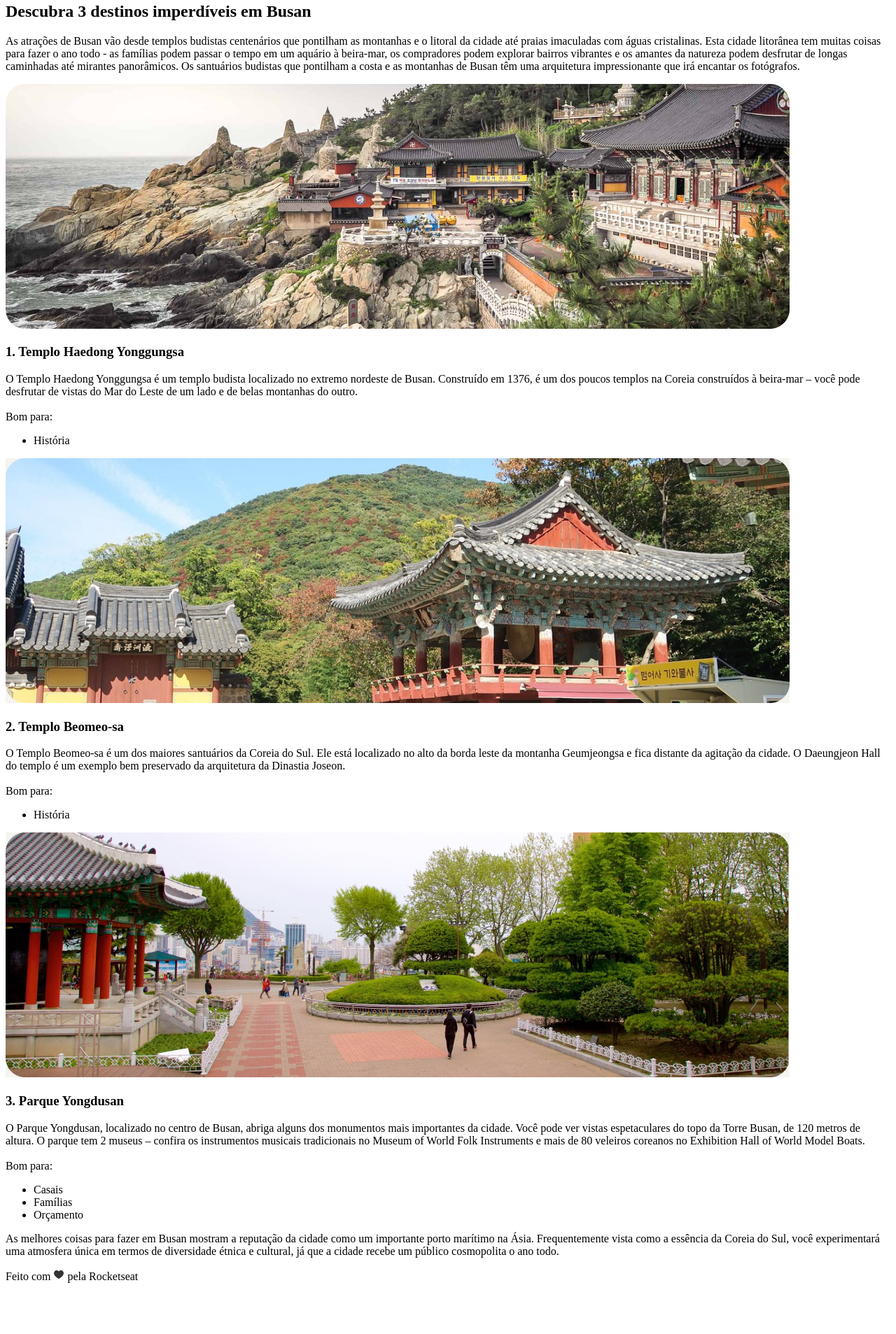
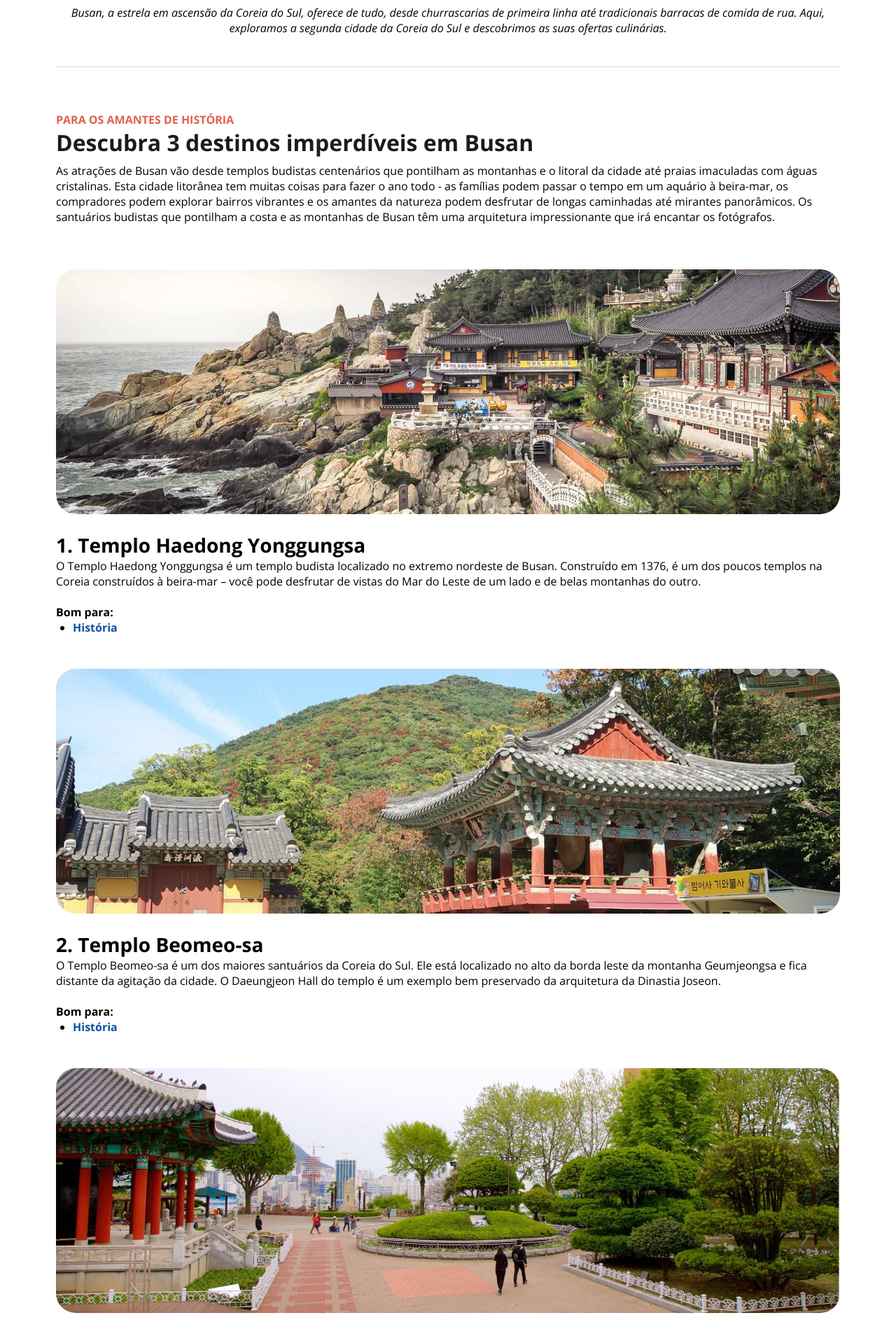
Before and after one commit to natan-rs/desafio-local-turistico, a plain HTML site: page index.html in a window 1280 px wide. Shown: the part 893-2800 px from the top of the page at 70% size. Before the commit the page ends 2735 px from the top, so only its background shows below. Drawn offline with nearby package versions, Linux system fonts and the light colour scheme; a web font is replaced by a local one.

Commit message:
melhorando a estrutura html; adicionando style.css

```diff
--- a/index.html
+++ b/index.html
@@ -1,9 +1,15 @@
 <!DOCTYPE html>
 <html lang="pt-br">
 <head>
+  <link rel="preconnect" href="https://fonts.googleapis.com">
+  <link rel="preconnect" href="https://fonts.gstatic.com" crossorigin>
+
   <meta charset="UTF-8">
   <meta name="viewport" content="width=device-width, initial-scale=1.0">
   <title>Local Turístico</title>
+
+  <link rel="stylesheet" href="style.css">
+  <link href="https://fonts.googleapis.com/css2?family=Alice&family=Open+Sans:ital,wght@0,300..800;1,300..800&display=swap" rel="stylesheet">
 </head>
 <body>
   <div id="page">
@@ -30,40 +36,40 @@
         <p>
           O Templo Haedong Yonggungsa é um templo budista localizado no extremo nordeste de Busan. Construído em 1376, é um dos poucos templos na Coreia construídos à beira-mar – você pode desfrutar de vistas do Mar do Leste de um lado e de belas montanhas do outro.
           <br><br>
-          Bom para: <br>
+          <span>Bom para:</span> <br>
           <ul>
-            <li>História</li>
+            <li><span>História</span></li>
           </ul>
         </p>
       </section>
-      <section id="templo2"></section>
+      <section id="templo2">
       <img src="/assets/image3.jpg" alt="templo beomeo-sa">
         <h3>2. Templo Beomeo-sa</h3>
         <p>
           O Templo Beomeo-sa é um dos maiores santuários da Coreia do Sul. Ele está localizado no alto da borda leste da montanha Geumjeongsa e fica distante da agitação da cidade. O Daeungjeon Hall do templo é um exemplo bem preservado da arquitetura da Dinastia Joseon.
           <br><br>
-          Bom para: <br>
+          <span>Bom para:</span> <br>
           <ul>
-            <li>História</li>
+            <li><span>História</span></li>
           </ul>
         </p>
       </section>
-      <section id="parque"></section>
+      <section id="parque">
       <img src="/assets/image4.jpg" alt="parque yongdusan">
         <h3>3. Parque Yongdusan</h3>
         <p>
           O Parque Yongdusan, localizado no centro de Busan, abriga alguns dos monumentos mais importantes da cidade. Você pode ver vistas espetaculares do topo da Torre Busan, de 120 metros de altura. O parque tem 2 museus – confira os instrumentos musicais tradicionais no Museum of World Folk Instruments e mais de 80 veleiros coreanos no Exhibition Hall of World Model Boats.
           <br><br>
-          Bom para: <br>
+          <span>Bom para:</span> <br>
           <ul>
-            <li>Casais</li>
-            <li>Famílias</li>
-            <li>Orçamento</li>
+            <li><span id="li_first">Casais</span></li>
+            <li><span id="li_second">Famílias</span></li>
+            <li><span id="li_third">Orçamento</span></li>
           </ul>
         </p>
       </section>
 
-      <p>
+      <p id="pcenter">
         As melhores coisas para fazer em Busan mostram a reputação da cidade como um importante porto marítimo na Ásia. Frequentemente vista como a essência da Coreia do Sul, você experimentará uma atmosfera única em termos de diversidade étnica e cultural, já que a cidade recebe um público cosmopolita o ano todo.
       </p>
     </main>
--- /dev/null
+++ b/style.css
@@ -0,0 +1,119 @@
+* {
+  margin: 0;
+  padding: 0;
+}
+
+body {
+  font-family: "Open Sans", serif;
+  font-size: 16px;
+}
+
+#page {
+  box-sizing: border-box;
+  width: 1120px;
+  margin: 88px auto 48px;
+}
+
+header h4 {
+  margin-bottom: 8px;
+}
+
+header p {
+  margin-top: 24px;
+  font-size: 16px;
+  font-style: italic;
+  text-align: center;
+  margin-bottom: 44px;
+}
+
+main {
+  padding-top: 64px;
+  border-top: 1px solid #D9D9D9;
+  margin-bottom: 65px;
+}
+
+#templo1 {
+  margin-top: 64px;
+  margin-bottom: 48px;
+}
+
+#templo1 li span, #templo2 li span {
+  color: #0C51A7;
+}
+
+#templo2 {
+  margin-bottom: 48px;
+}
+
+#parque {
+  padding-bottom: 40px;
+  border-bottom: 1px solid #D9D9D9;
+  margin-bottom: 40px;
+}
+
+img {
+  border-radius: 28px;
+}
+
+h1 {
+  color: #1B1B1B;
+  font-weight: 700;
+  font-size: 36px;
+  margin-bottom: 44px;
+}
+
+h2 {
+  color: #1B1B1B;
+  font-weight: 700;
+  font-size: 32px;
+  margin-bottom: 8px;
+}
+
+h3 {
+  margin-top: 20px;
+  font-weight: 700;
+  font-size: 28px;
+}
+
+h4 {
+  color: #E1624F;
+  font-weight: 700;
+  font-size: 16px;
+  text-transform: uppercase ;
+}
+
+p {
+  font-size: 16px;
+}
+
+#pcenter {
+  text-align: center;
+}
+
+span {
+  font-weight: 700;
+}
+
+ul {
+  padding-left: 24px;
+}
+
+#li_first {
+  color: #591B98;
+}
+
+#li_second {
+  color: #E5245E;
+}
+
+#li_third {
+  color: #E95E10;
+}
+
+footer {
+  text-align: center;
+}
+
+footer img {
+  vertical-align: middle;
+}
```
